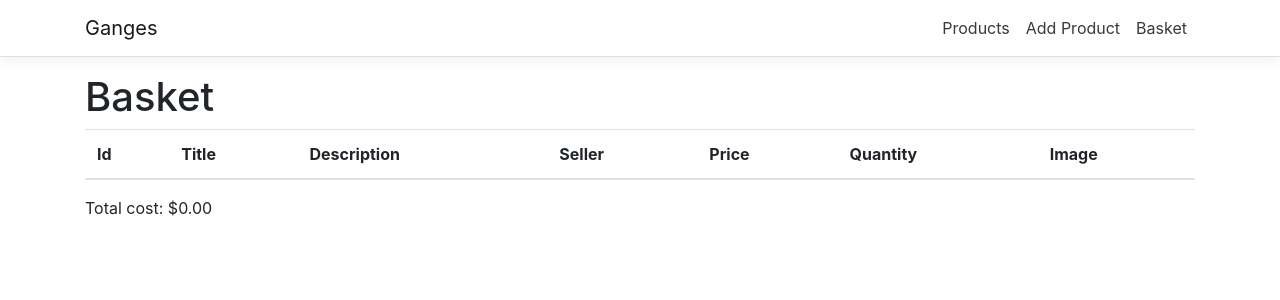
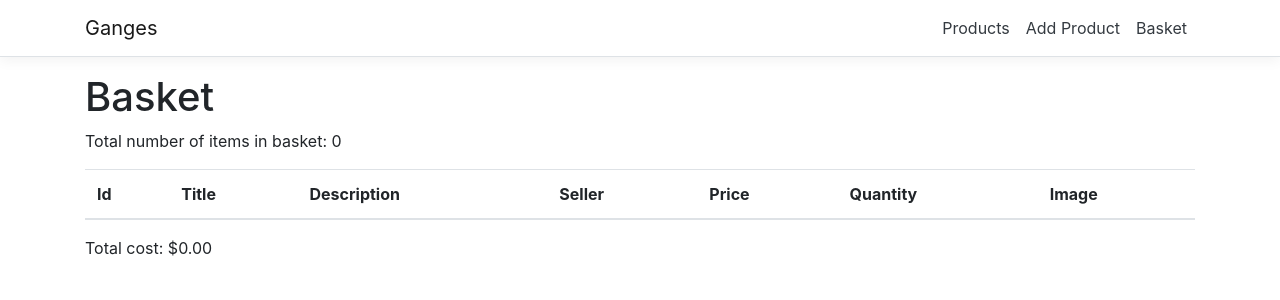
Before and after one commit to alexbobrob/ASP.NET-eShop-webapp, an Angular app in the folder Ganges/ClientApp/: page /basket in a window 1280 px wide. Shown: the top 300 px of the page. Built offline with nearby package versions, Linux system fonts and the light colour scheme.

Commit message:
The basket page now also diplays the total number of items in the basket.

```diff
--- a/Ganges/ClientApp/src/app/basket.service.ts
+++ b/Ganges/ClientApp/src/app/basket.service.ts
@@ -25,7 +25,7 @@ export class BasketService {
   }
 
   // Create an array of products out of the basket property
-  getProducts() {
+  getProducts() : Product[] {
     var products = [];
     for(var id in this.basket) {
       if(this.basket[id]) {
@@ -36,7 +36,7 @@ export class BasketService {
   }
 
   // Decrease the product quantity if it is greater than 1. Otherwise remove the product from the basket.
-  removeProduct(product: Product) {
+  removeProduct(product: Product) : void {
     if(this.basket[product.id] && this.basket[product.id].quantity > 1) {
       this.basket[product.id].quantity--;
     }
@@ -45,11 +45,19 @@ export class BasketService {
     }
   }
 
-  calculateCost() : number {
+  getTotalCost() : number {
     var totalCost: number = 0;
     for(var id in this.basket) {
       totalCost += this.basket[id].price * this.basket[id].quantity;
     }
     return totalCost;
   }
+
+  getNumberOfItems() : number {
+    var numberOfItems: number = 0;
+    for(var id in this.basket) {
+      numberOfItems += this.basket[id].quantity;
+    }
+    return numberOfItems;
+  }
 }
--- a/Ganges/ClientApp/src/app/basket/basket.component.html
+++ b/Ganges/ClientApp/src/app/basket/basket.component.html
@@ -1,4 +1,6 @@
 <h1>Basket</h1>
+
+<p>Total number of items in basket: {{ numberOfItems }}</p>
 
 <table class="table table-striped" aria-labelledby="tableLabel" *ngIf="products;">
     <thead>
--- a/Ganges/ClientApp/src/app/basket/basket.component.ts
+++ b/Ganges/ClientApp/src/app/basket/basket.component.ts
@@ -11,19 +11,22 @@ export class BasketComponent implements OnInit {
 
   products: Product[]
   totalCost: number;
+  numberOfItems: number;
 
   constructor(private basketService: BasketService) { }
 
   ngOnInit() {
     this.products = this.basketService.getProducts();
-    this.totalCost = this.basketService.calculateCost();
+    this.totalCost = this.basketService.getTotalCost();
+    this.numberOfItems = this.basketService.getNumberOfItems();
   }
 
   removeFromBasket(product: Product) : void {
     console.log("Removing product '" + product.title + "' from basket.");
     this.basketService.removeProduct(product);
     this.products = this.basketService.getProducts();
-    this.totalCost = this.basketService.calculateCost();
+    this.totalCost = this.basketService.getTotalCost();
+    this.numberOfItems = this.basketService.getNumberOfItems();
   }
 
 }
--- a/Ganges/ClientApp/src/app/nav-menu/nav-menu.component.ts
+++ b/Ganges/ClientApp/src/app/nav-menu/nav-menu.component.ts
@@ -1,4 +1,5 @@
 import { Component } from '@angular/core';
+import { BasketService } from '../basket.service';
 
 @Component({
   selector: 'app-nav-menu',
@@ -8,6 +9,8 @@ import { Component } from '@angular/core';
 export class NavMenuComponent {
   isExpanded = false;
 
+  constructor(private basketService: BasketService) { }
+
   collapse() {
     this.isExpanded = false;
   }
```
